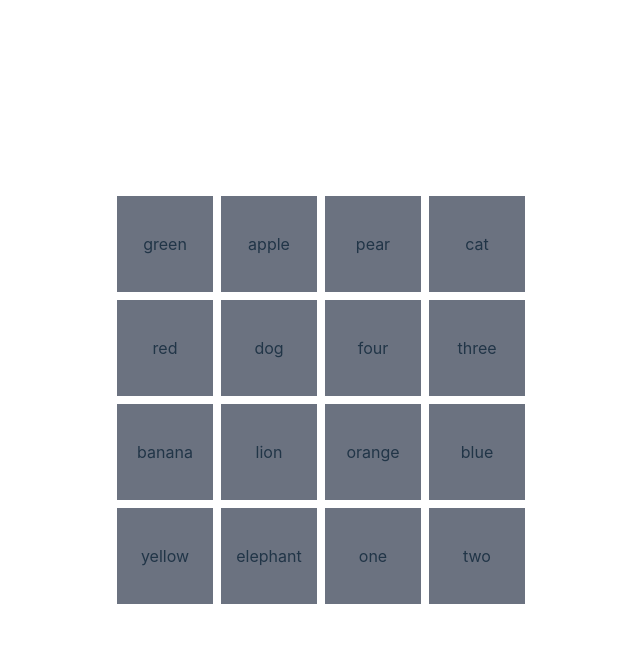
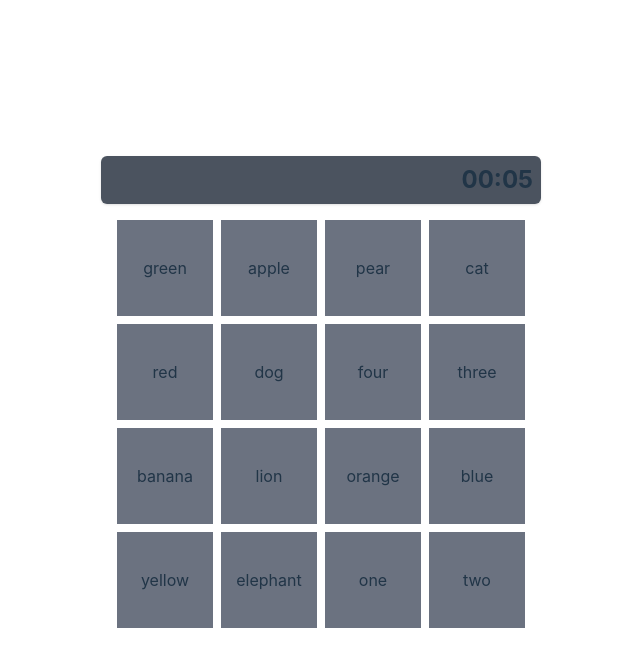
Before and after one commit to Bearfinn/word-wall, a Vue app: page /board/sample-board in a window 1280 px wide. Shown: the top 666 px of the page, without its empty margins (319-959 px from the left). Built offline with nearby package versions, Linux system fonts and the light colour scheme.

Commit message:
feat: add timer

```diff
--- /dev/null
+++ b/src/components/Timer.vue
@@ -0,0 +1,28 @@
+<script setup lang="ts">
+import { ref, onMounted, onUnmounted } from 'vue';
+
+const time = ref(0);
+let timer: number | null = null;
+
+const formatTime = (seconds: number): string => {
+  const minutes = Math.floor(seconds / 60);
+  const remainingSeconds = seconds % 60;
+  return `${minutes.toString().padStart(2, '0')}:${remainingSeconds.toString().padStart(2, '0')}`;
+};
+
+onMounted(() => {
+  timer = setInterval(() => {
+    time.value++;
+  }, 1000);
+});
+
+onUnmounted(() => {
+  if (timer) clearInterval(timer);
+});
+</script>
+
+<template>
+  <div class="text-2xl font-bold bg-gray-800 text-right bg-opacity-80 p-2 rounded-md shadow">
+    {{ formatTime(time) }}
+  </div>
+</template>
--- a/src/components/WordWall.vue
+++ b/src/components/WordWall.vue
@@ -1,4 +1,6 @@
 <template>
+  <div class="relative w-full max-w-2xl mx-auto">
+    <Timer />
     <div class="grid grid-cols-4 gap-2 p-4">
       <div v-for="(word, index) in shuffledWords" :key="word.word" @click="!isAnimating && selectWord(index)" :class="[
         'w-24 h-24 flex items-center justify-center cursor-pointer text-center',
@@ -8,11 +10,13 @@
         {{ word.word }}
       </div>
     </div>
+  </div>
 </template>
 
 <script setup lang="ts">
-import { ref, computed } from 'vue';
+import { computed, ref } from 'vue';
 import { WordGroup, WordItem } from '../types';
+import Timer from './Timer.vue';
 
 const props = defineProps<{
   wordGroup: WordGroup[];
```
Lines whose indentation alone changed are shown as unchanged.
